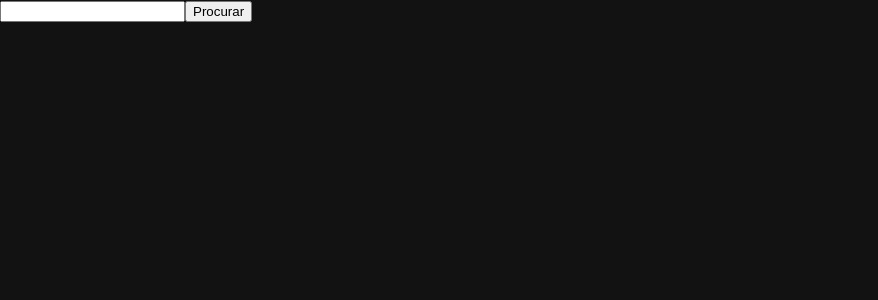
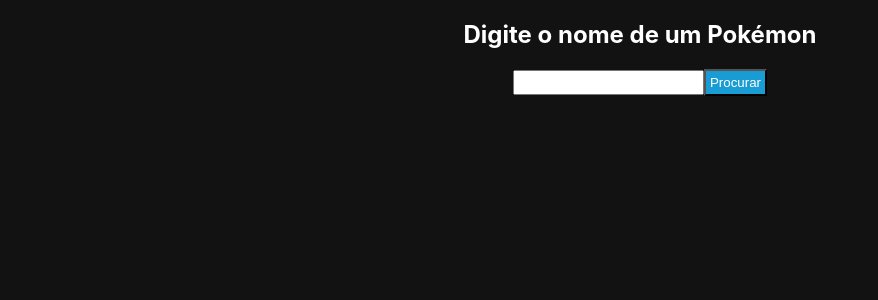
Before and after one commit to FernandoLuppo/pokedex, a React (Create React App) app: page / in a window 1280 px wide. Shown: the top 300 px of the page, without its empty margins (0-878 px from the left). Built offline with nearby package versions, Linux system fonts and the light colour scheme.

Commit message:
feat: Centralizando card

```diff
--- /dev/null
+++ b/src/app/pages/home/Home.styles.ts
@@ -0,0 +1,23 @@
+import styled from "styled-components"
+import { FlexBox } from "../../shared/components"
+
+export const Main = styled(FlexBox)`
+  width: 100%;
+  min-height: 100vh;
+
+  input {
+    padding: 3px 5px;
+    outline: none;
+  }
+  button {
+    cursor: pointer;
+    margin-bottom: ${({ theme }) => theme.spacing.lg};
+    padding: ${({ theme }) => theme.spacing.xxxs};
+    transition: ${({ theme }) => theme.transition.time};
+    color: ${({ theme }) => theme.font.colors.white};
+    background-color: #199cd4;
+  }
+  button:hover {
+    background-color: #29ade6;
+  }
+`
--- a/src/app/pages/home/Home.tsx
+++ b/src/app/pages/home/Home.tsx
@@ -3,6 +3,8 @@ import { Card } from "./components"
 // Hooks
 import { useCallback, useState } from "react"
 import { usePokemon } from "../../shared/hooks"
+//  Styles
+import * as S from "./Home.styles"
 //  Types
 import type { IPokemonFistVideo } from "../../shared/interfaces"
 
@@ -46,7 +48,8 @@ export const Home: React.FC = () => {
   )
 
   return (
-    <main>
+    <S.Main align="center" justify="flex-start" direction="column">
+      <h2>Digite o nome de um Pokémon</h2>
       <div>
         <input
           type="text"
@@ -68,6 +71,6 @@ export const Home: React.FC = () => {
           preview={sprites("animated")}
         />
       )}
-    </main>
+    </S.Main>
   )
 }
```
